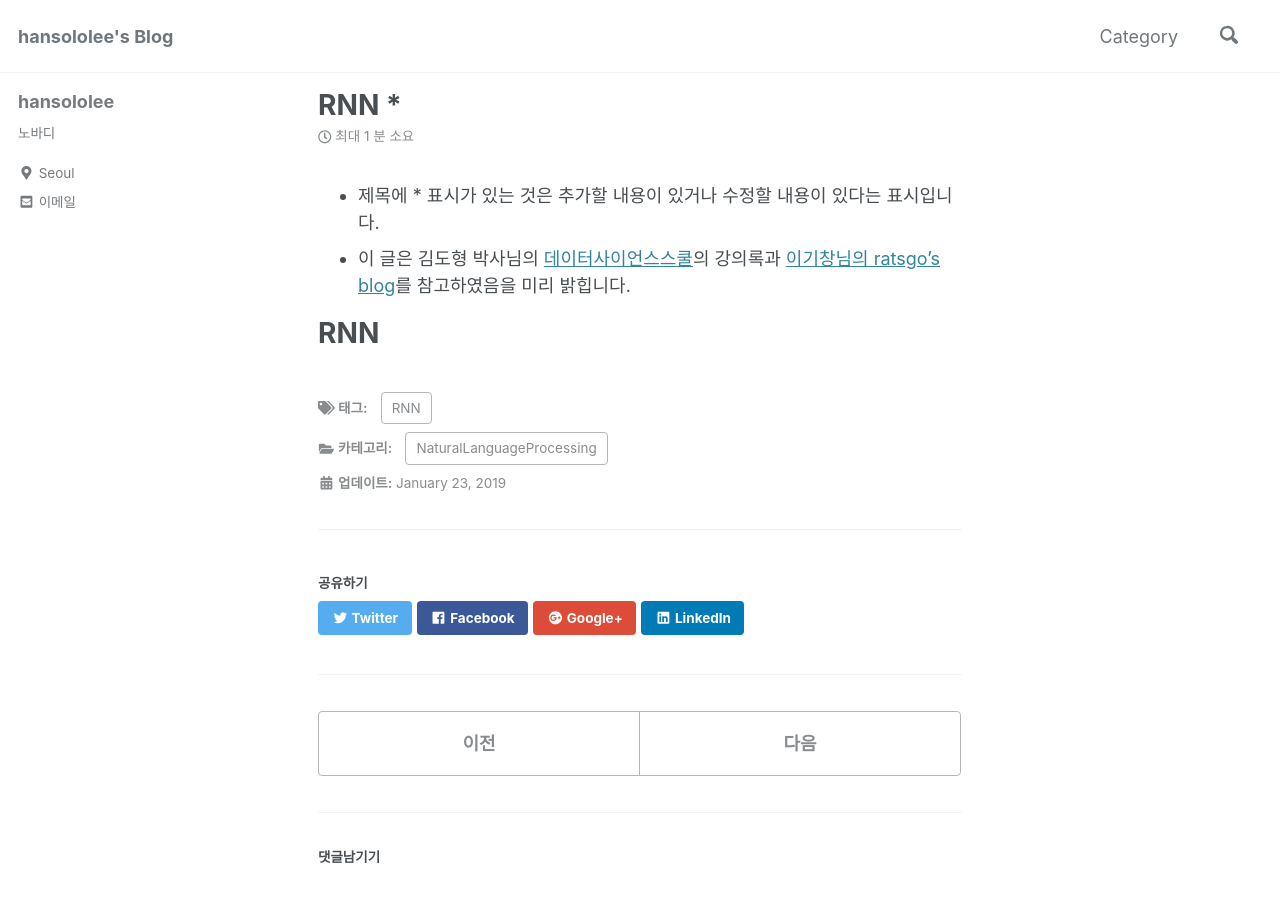
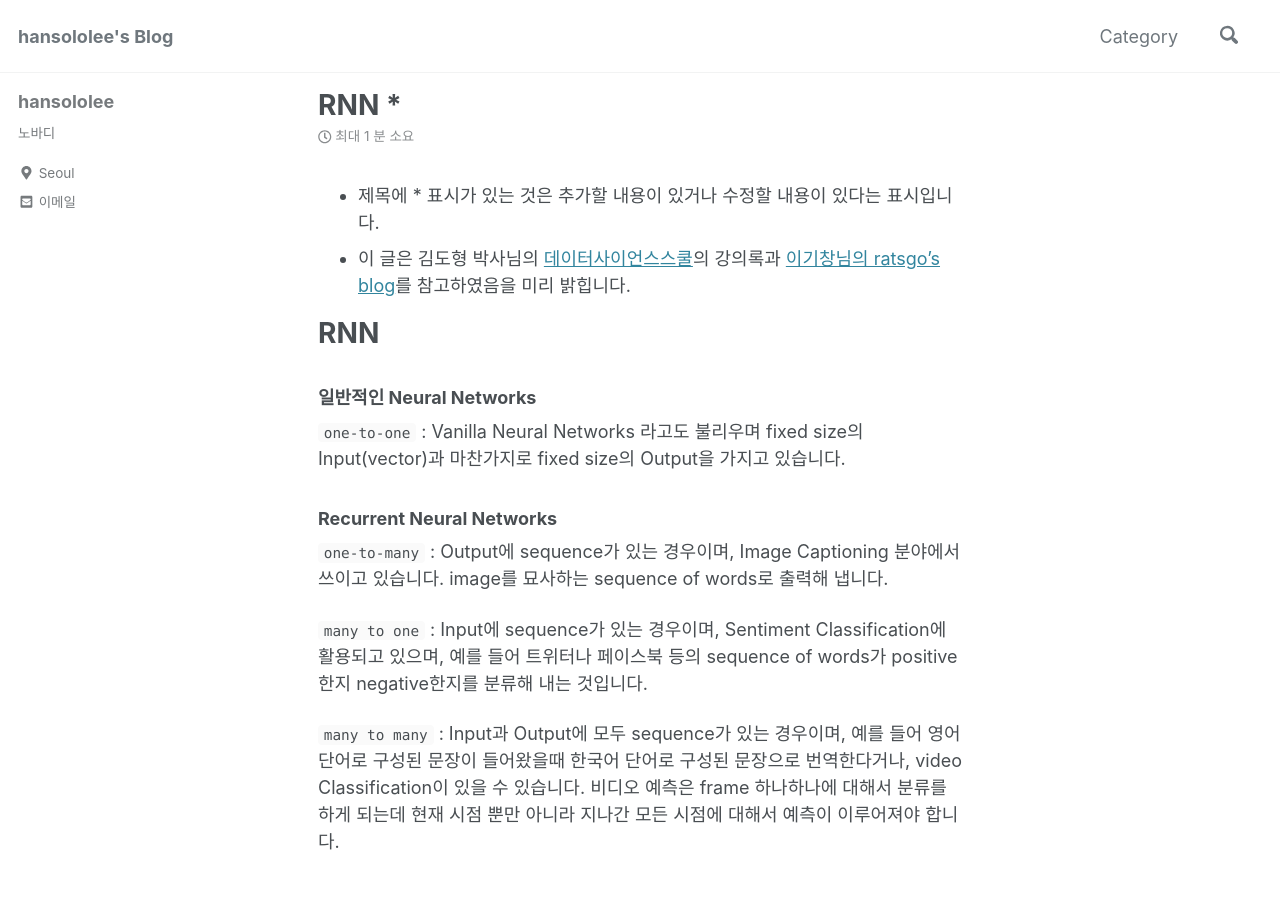
Before and after one commit to arisongha/hansololee.github.io, a Jekyll site: the page built from _posts/2019-01-23-rnn.md, in a window 1280 px wide and 900 px high. Built offline with Jekyll 4.4.1, drawn with Linux system fonts in a browser that asks for light colours; cached includes are drawn as plain includes; nearby versions of some CDN libraries.

Commit message:
Update 2019-01-23-rnn.md

```diff
--- a/_posts/2019-01-23-rnn.md
+++ b/_posts/2019-01-23-rnn.md
@@ -10,4 +10,17 @@ categories:
 - 제목에 * 표시가 있는 것은 추가할 내용이 있거나 수정할 내용이 있다는 표시입니다.
 - 이 글은 김도형 박사님의 <a href="https://datascienceschool.net/">데이터사이언스스쿨</a>의 강의록과 <a href="https://ratsgo.github.io/">이기창님의 ratsgo's blog</a>를 참고하였음을 미리 밝힙니다.
 
+
 # RNN
+
+### 일반적인 Neural Networks
+
+`one-to-one` : Vanilla Neural Networks 라고도 불리우며 fixed size의 Input(vector)과 마찬가지로 fixed size의 Output을 가지고 있습니다.
+
+### Recurrent Neural Networks
+
+`one-to-many` : Output에 sequence가 있는 경우이며, Image Captioning 분야에서 쓰이고 있습니다. image를 묘사하는 sequence of words로 출력해 냅니다.
+
+`many to one` : Input에 sequence가 있는 경우이며, Sentiment Classification에 활용되고 있으며, 예를 들어 트위터나 페이스북 등의 sequence of words가 positive한지 negative한지를 분류해 내는 것입니다.
+
+`many to many` : Input과 Output에 모두 sequence가 있는 경우이며, 예를 들어 영어단어로 구성된 문장이 들어왔을때 한국어 단어로 구성된 문장으로 번역한다거나, video Classification이 있을 수 있습니다. 비디오 예측은 frame 하나하나에 대해서 분류를 하게 되는데 현재 시점 뿐만 아니라 지나간 모든 시점에 대해서 예측이 이루어져야 합니다.
```
